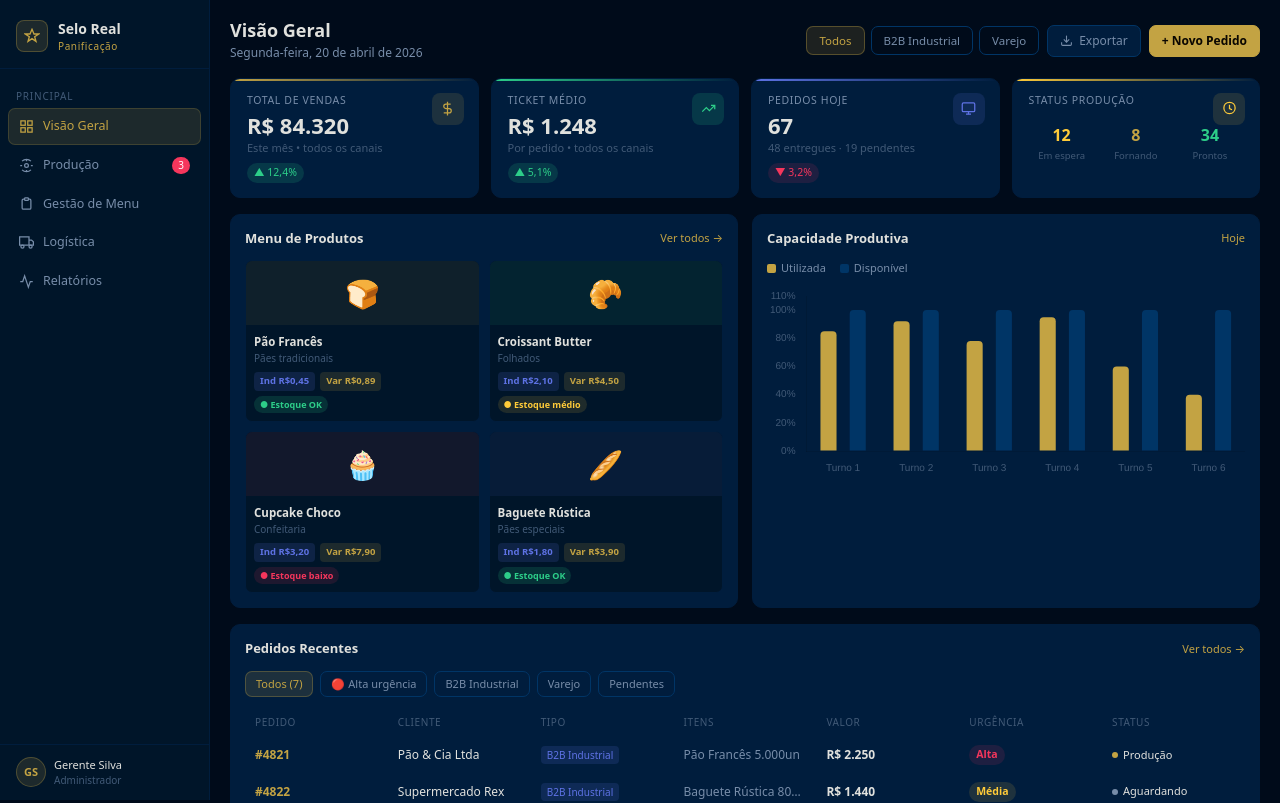
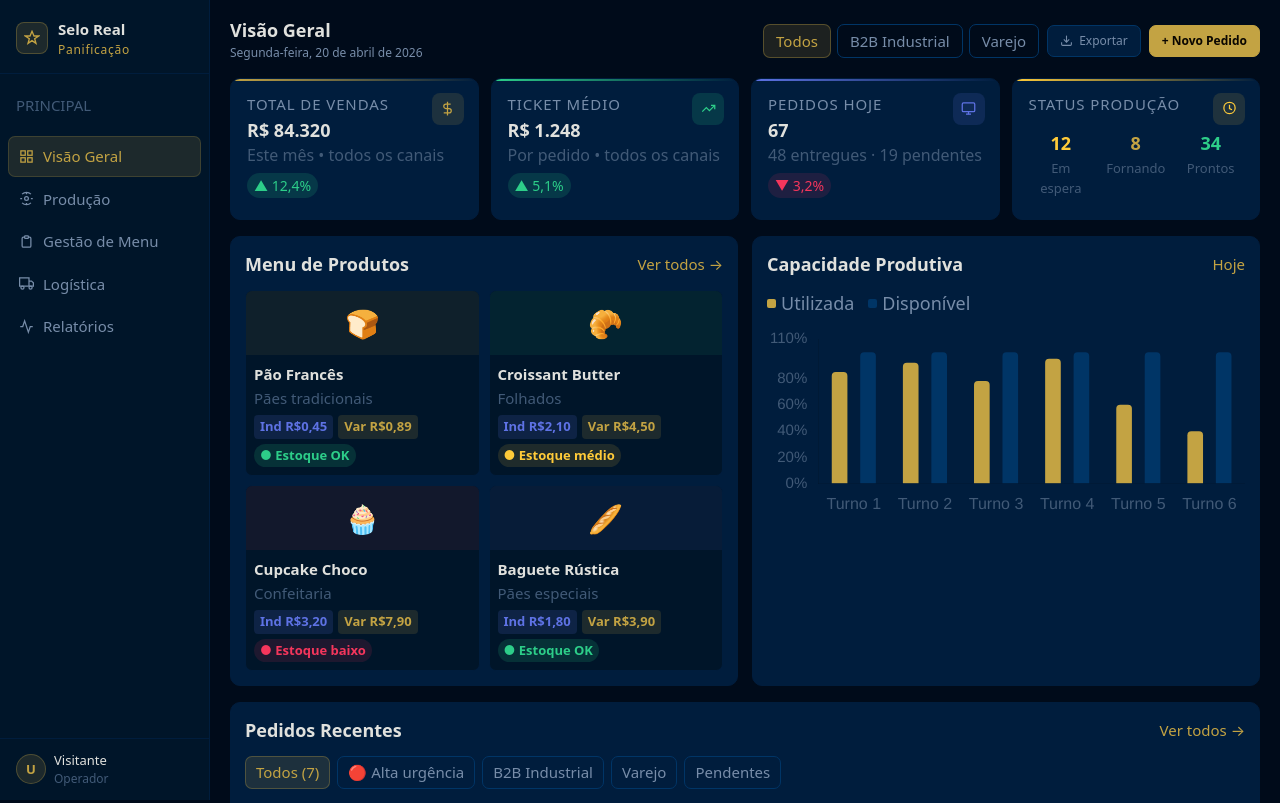
Before and after one commit to LaizaCristina-wd/cardapio-vue2, a Vue app: page /dashboard in a window 1280 px wide. Shown: the top 803 px of the page. Built offline with nearby package versions, Linux system fonts and the light colour scheme.

Commit message:
Ancorando login ao navbar e melhorando os detalhes do design

```diff
--- a/src/components/NavBar.vue
+++ b/src/components/NavBar.vue
@@ -53,6 +53,7 @@ function navTo(key) {
     <nav class="sb-nav">
       <p class="sb-section">Principal</p>
 
+
       <button
         v-for="item in navItems"
         :key="item.key"
@@ -60,6 +61,12 @@ function navTo(key) {
         :class="{ active: activeNav === item.key }"
         @click="navTo(item.key)"
       >
+       <svg v-if="item.key === 'overview'"   viewBox="0 0 24 24" fill="none" stroke="currentColor" stroke-width="2"><rect x="3" y="3" width="7" height="7"/><rect x="14" y="3" width="7" height="7"/><rect x="3" y="14" width="7" height="7"/><rect x="14" y="14" width="7" height="7"/></svg>
+          <svg v-if="item.key === 'producao'"   viewBox="0 0 24 24" fill="none" stroke="currentColor" stroke-width="2"><circle cx="12" cy="12" r="3"/><path d="M19.07 4.93a10 10 0 0 0-14.14 0M4.93 19.07a10 10 0 0 0 14.14 0"/><path d="M12 2v3M12 19v3M2 12h3M19 12h3"/></svg>
+          <svg v-if="item.key === 'menu'"       viewBox="0 0 24 24" fill="none" stroke="currentColor" stroke-width="2"><path d="M9 5H7a2 2 0 0 0-2 2v12a2 2 0 0 0 2 2h10a2 2 0 0 0 2-2V7a2 2 0 0 0-2-2h-2"/><rect x="9" y="3" width="6" height="4" rx="1"/></svg>
+          <svg v-if="item.key === 'logistica'"  viewBox="0 0 24 24" fill="none" stroke="currentColor" stroke-width="2"><path d="M1 3h15v13H1zM16 8h4l3 3v5h-7V8z"/><circle cx="5.5" cy="18.5" r="2.5"/><circle cx="18.5" cy="18.5" r="2.5"/></svg>
+          <svg v-if="item.key === 'relatorios'" viewBox="0 0 24 24" fill="none" stroke="currentColor" stroke-width="2"><polyline points="22 12 18 12 15 21 9 3 6 12 2 12"/></svg>
+
         {{ item.label }}
       </button>
     </nav>
@@ -83,6 +90,7 @@ function navTo(key) {
 
   </aside>
 </template>
+
 <style scoped>
 .db-sidebar {
   width: 210px;
@@ -91,7 +99,10 @@ function navTo(key) {
   border-right: 1px solid var(--pn-border-soft);
   display: flex;
   flex-direction: column;
+  position: sticky;
+  top: 0;
   height: 100vh;
+  overflow-y: auto;
 }
 
 .sb-logo {
@@ -103,39 +114,50 @@ function navTo(key) {
 }
 
 .sb-logo-icon {
-  width: 32px;
-  height: 32px;
+  width: 32px; height: 32px;
   border-radius: 8px;
   background: var(--pn-orange-soft);
-  display: flex;
-  align-items: center;
-  justify-content: center;
+  border: 1px solid rgba(195,163,67,.3);
+  display: flex; align-items: center; justify-content: center;
+  flex-shrink: 0;
 }
+.sb-brand { font-size: 15px; font-weight: 600; color: var(--pn-text); }
+.sb-sub   { font-size: 12px; color: var(--pn-orange); letter-spacing: .06em; }
 
-.sb-brand { font-size: 14px; font-weight: 600; }
-.sb-sub { font-size: 10px; color: var(--pn-orange); }
 
 .sb-nav { padding: 10px 8px; flex: 1; }
 
 .sb-section {
-  font-size: 10px;
+  font-size: 15px;
   color: var(--pn-text-dim);
   text-transform: uppercase;
   padding: 10px 8px 4px;
 }
 
 .sb-item {
+  display: flex;
+  align-items: center;
+  gap: 9px;
   width: 100%;
   padding: 8px 10px;
   border-radius: 7px;
+  border: 1px solid transparent;
   background: transparent;
-  border: none;
   color: var(--pn-text-muted);
+  font-size: 15px;
+  cursor: pointer;
   text-align: left;
-  cursor: pointer;
-  transition: 0.2s;
+  transition: all .15s;
+  margin-bottom: 2px;
 }
 
+.sb-item svg { width: 15px; height: 15px; flex-shrink: 0; }
+.sb-item:hover { background: var(--pn-panel); color: var(--pn-text); }
+.sb-item.active {
+  background: var(--pn-orange-soft);
+  border-color: rgba(195,163,67,.2);
+  color: var(--pn-orange);
+}
 .sb-item:hover {
   background: var(--pn-panel);
   color: var(--pn-text);
@@ -146,6 +168,15 @@ function navTo(key) {
   color: var(--pn-orange);
 }
 
+.sb-badge {
+  margin-left: auto;
+  background: var(--pn-red);
+  color: #fff;
+  font-size: 12px;
+  padding: 1px 6px;
+  border-radius: 99px;
+}
+
 .sb-footer {
   display: flex;
   align-items: center;
@@ -154,15 +185,26 @@ function navTo(key) {
   border-top: 1px solid var(--pn-border-soft);
 }
 
+.sb-footer {
+  display: flex;
+  align-items: center;
+  gap: 8px;
+  padding: 12px 16px;
+  border-top: 1px solid var(--pn-border-soft);
+}
+
+.sb-user-name { font-size: 13px; font-weight: 500; color: var(--pn-text); }
+.sb-user-role { font-size: 12px; color: var(--pn-text-dim); }
+
+
 .sb-avatar {
-  width: 30px;
-  height: 30px;
+  width: 30px; height: 30px;
   border-radius: 50%;
   background: var(--pn-orange-soft);
-  display: flex;
-  align-items: center;
-  justify-content: center;
-  font-size: 11px;
+  border: 1px solid rgba(195,163,67,.3);
+  display: flex; align-items: center; justify-content: center;
+  font-size: 13px; color: var(--pn-orange); font-weight: 600;
+  flex-shrink: 0;
 }
 
 </style>
--- a/src/main.js
+++ b/src/main.js
@@ -6,6 +6,7 @@ import router from './router'
 import './assets/theme.css'
 import store from './store'
 
+store.dispatch('auth/initAuth')
 createApp(App)
 .use(router)
 .use(store)
--- a/src/views/DashboardView.vue
+++ b/src/views/DashboardView.vue
@@ -5,6 +5,7 @@
 import { ref, computed, onMounted } from 'vue'
 import { useStore } from 'vuex'
 import { useRouter } from 'vue-router'
+import sidebar from '../components/NavBar.vue'
 
 // Recharts equivalente para Vue → use vue-chartjs
 import { Bar } from 'vue-chartjs'
@@ -92,8 +93,8 @@ const chartOptions = ref({
     tooltip: { callbacks: { label: ctx => `${ctx.dataset.label}: ${ctx.parsed.y}%` } },
   },
   scales: {
-    x: { ticks: { color: '#415a77', font: { size: 10 } }, grid: { color: '#001d3d' } },
-    y: { min: 0, max: 110, ticks: { color: '#415a77', font: { size: 10 }, callback: v => v + '%' }, grid: { color: '#001d3d' } },
+    x: { ticks: { color: '#415a77', font: { size: 16 } }, grid: { color: '#001d3d' } },
+    y: { min: 0, max: 110, ticks: { color: '#415a77', font: { size: 15 }, callback: v => v + '%' }, grid: { color: '#001d3d' } },
   },
 })
 
@@ -153,57 +154,10 @@ onMounted(() => {
 <template>
   <div class="db-root">
 
-    <!-- ══════ SIDEBAR ══════ -->
-    <aside class="db-sidebar">
+    <sidebar />
 
-      <div class="sb-logo">
-        <div class="sb-logo-icon">
-          <svg width="16" height="16" viewBox="0 0 24 24" fill="none" stroke="#c3a343" stroke-width="2">
-            <path d="M12 2l3 7h7l-6 4 2 7-6-4-6 4 2-7-6-4h7z"/>
-          </svg>
-        </div>
-        <div>
-          <div class="sb-brand">Selo Real</div>
-          <div class="sb-sub">Panificação</div>
-        </div>
-      </div>
-
-      <nav class="sb-nav">
-        <p class="sb-section">Principal</p>
-
-        <button
-          v-for="item in navItems"
-          :key="item.key"
-          class="sb-item"
-          :class="{ active: activeNav === item.key }"
-          @click="navTo(item.key)"
-        >
-          <!-- Ícones inline por item -->
-          <svg v-if="item.key === 'overview'"   viewBox="0 0 24 24" fill="none" stroke="currentColor" stroke-width="2"><rect x="3" y="3" width="7" height="7"/><rect x="14" y="3" width="7" height="7"/><rect x="3" y="14" width="7" height="7"/><rect x="14" y="14" width="7" height="7"/></svg>
-          <svg v-if="item.key === 'producao'"   viewBox="0 0 24 24" fill="none" stroke="currentColor" stroke-width="2"><circle cx="12" cy="12" r="3"/><path d="M19.07 4.93a10 10 0 0 0-14.14 0M4.93 19.07a10 10 0 0 0 14.14 0"/><path d="M12 2v3M12 19v3M2 12h3M19 12h3"/></svg>
-          <svg v-if="item.key === 'menu'"       viewBox="0 0 24 24" fill="none" stroke="currentColor" stroke-width="2"><path d="M9 5H7a2 2 0 0 0-2 2v12a2 2 0 0 0 2 2h10a2 2 0 0 0 2-2V7a2 2 0 0 0-2-2h-2"/><rect x="9" y="3" width="6" height="4" rx="1"/></svg>
-          <svg v-if="item.key === 'logistica'"  viewBox="0 0 24 24" fill="none" stroke="currentColor" stroke-width="2"><path d="M1 3h15v13H1zM16 8h4l3 3v5h-7V8z"/><circle cx="5.5" cy="18.5" r="2.5"/><circle cx="18.5" cy="18.5" r="2.5"/></svg>
-          <svg v-if="item.key === 'relatorios'" viewBox="0 0 24 24" fill="none" stroke="currentColor" stroke-width="2"><polyline points="22 12 18 12 15 21 9 3 6 12 2 12"/></svg>
-
-          {{ item.label }}
-          <span v-if="item.badge" class="sb-badge">{{ item.badge }}</span>
-        </button>
-      </nav>
-
-      <div class="sb-footer">
-        <div class="sb-avatar">GS</div>
-        <div>
-          <div class="sb-user-name">Gerente Silva</div>
-          <div class="sb-user-role">Administrador</div>
-        </div>
-      </div>
-
-    </aside>
-
-    <!-- ══════ MAIN ══════ -->
     <main class="db-main">
 
-      <!-- TOPBAR -->
       <div class="db-topbar">
         <div>
           <h1 class="db-page-title">Visão Geral</h1>
@@ -289,7 +243,6 @@ onMounted(() => {
 
       <!-- MID ROW -->
       <div class="mid-row">
-
         <!-- CARDS PRODUTOS -->
         <div class="card-box">
           <div class="box-header">
@@ -418,99 +371,6 @@ onMounted(() => {
 }
 
 /* ════════════════════════════
-   SIDEBAR
-════════════════════════════ */
-.db-sidebar {
-  width: 210px;
-  min-width: 210px;
-  background: var(--pn-bg-2);
-  border-right: 1px solid var(--pn-border-soft);
-  display: flex;
-  flex-direction: column;
-  position: sticky;
-  top: 0;
-  height: 100vh;
-  overflow-y: auto;
-}
-
-.sb-logo {
-  display: flex;
-  align-items: center;
-  gap: 10px;
-  padding: 18px 16px 14px;
-  border-bottom: 1px solid var(--pn-border-soft);
-}
-.sb-logo-icon {
-  width: 32px; height: 32px;
-  border-radius: 8px;
-  background: var(--pn-orange-soft);
-  border: 1px solid rgba(195,163,67,.3);
-  display: flex; align-items: center; justify-content: center;
-  flex-shrink: 0;
-}
-.sb-brand { font-size: 14px; font-weight: 600; color: var(--pn-text); }
-.sb-sub   { font-size: 10px; color: var(--pn-orange); letter-spacing: .06em; }
-
-.sb-nav { padding: 10px 8px; flex: 1; }
-.sb-section {
-  font-size: 10px;
-  color: var(--pn-text-dim);
-  text-transform: uppercase;
-  letter-spacing: .08em;
-  padding: 10px 8px 4px;
-}
-.sb-item {
-  display: flex;
-  align-items: center;
-  gap: 9px;
-  width: 100%;
-  padding: 8px 10px;
-  border-radius: 7px;
-  border: 1px solid transparent;
-  background: transparent;
-  color: var(--pn-text-muted);
-  font-size: 12.5px;
-  cursor: pointer;
-  text-align: left;
-  transition: all .15s;
-  margin-bottom: 2px;
-}
-.sb-item svg { width: 15px; height: 15px; flex-shrink: 0; }
-.sb-item:hover { background: var(--pn-panel); color: var(--pn-text); }
-.sb-item.active {
-  background: var(--pn-orange-soft);
-  border-color: rgba(195,163,67,.2);
-  color: var(--pn-orange);
-}
-.sb-badge {
-  margin-left: auto;
-  background: var(--pn-red);
-  color: #fff;
-  font-size: 10px;
-  padding: 1px 6px;
-  border-radius: 99px;
-}
-
-.sb-footer {
-  display: flex;
-  align-items: center;
-  gap: 8px;
-  padding: 12px 16px;
-  border-top: 1px solid var(--pn-border-soft);
-}
-.sb-avatar {
-  width: 30px; height: 30px;
-  border-radius: 50%;
-  background: var(--pn-orange-soft);
-  border: 1px solid rgba(195,163,67,.3);
-  display: flex; align-items: center; justify-content: center;
-  font-size: 11px; color: var(--pn-orange); font-weight: 600;
-  flex-shrink: 0;
-}
-.sb-user-name { font-size: 11px; font-weight: 500; color: var(--pn-text); }
-.sb-user-role { font-size: 10px; color: var(--pn-text-dim); }
-
-/* ════════════════════════════
    MAIN
 ════════════════════════════ */
 .db-main {
@@ -546,7 +406,7 @@ onMounted(() => {
   border: 1px solid var(--pn-border);
   background: transparent;
   color: var(--pn-text-muted);
-  font-size: 11.5px;
+  font-size: 15px;
   cursor: pointer;
   transition: all .15s;
 }
@@ -615,20 +475,20 @@ onMounted(() => {
 .kpi-icon--yellow { background: rgba(255,203,57,.12);  color: var(--pn-yellow); }
 
 .kpi-label {
-  font-size: 10.5px;
+  font-size: 15px;
   color: var(--pn-text-muted);
   text-transform: uppercase;
   letter-spacing: .06em;
   margin-bottom: 6px;
 }
-.kpi-value { font-size: 22px; font-weight: 600; color: var(--pn-text); line-height: 1; }
-.kpi-sub   { font-size: 11px; color: var(--pn-text-dim); margin-top: 4px; }
+.kpi-value { font-size: 18px; font-weight: 600; color: var(--pn-text); line-height: 1; }
+.kpi-sub   { font-size: 16px; color: var(--pn-text-dim); margin-top: 4px; }
 
 .kpi-badge {
   display: inline-flex;
   align-items: center;
   gap: 3px;
-  font-size: 10.5px;
+  font-size: 14px;
   padding: 2px 7px;
   border-radius: 99px;
   margin-top: 6px;
@@ -644,8 +504,8 @@ onMounted(() => {
   border-radius: 6px;
   border: 1px solid var(--pn-border-soft);
 }
-.ps-num { font-size: 16px; font-weight: 600; }
-.ps-lbl { font-size: 9.5px; color: var(--pn-text-dim); margin-top: 2px; }
+.ps-num { font-size: 18px; font-weight: 600; }
+.ps-lbl { font-size: 13px; color: var(--pn-text-dim); margin-top: 2px; }
 .ps-wait .ps-num { color: var(--pn-yellow); }
 .ps-bake .ps-num { color: var(--pn-orange); }
 .ps-done .ps-num { color: var(--pn-green); }
@@ -670,8 +530,8 @@ onMounted(() => {
   justify-content: space-between;
   margin-bottom: 12px;
 }
-.box-title  { font-size: 13px; font-weight: 600; color: var(--pn-text); }
-.box-action { font-size: 11px; color: var(--pn-orange); cursor: pointer; }
+.box-title  { font-size: 18px; font-weight: 600; color: var(--pn-text); }
+.box-action { font-size: 15px; color: var(--pn-orange); cursor: pointer; }
 
 /* ── PRODUTOS ── */
 .prod-grid {
@@ -696,14 +556,14 @@ onMounted(() => {
 .prod-img--bf { background: rgba(94,114,228,.08); }
 
 .prod-body  { padding: 8px; }
-.prod-name  { font-size: 11.5px; font-weight: 600; color: var(--pn-text); white-space: nowrap; overflow: hidden; text-overflow: ellipsis; }
-.prod-cat   { font-size: 10px; color: var(--pn-text-dim); margin-top: 1px; }
+.prod-name  { font-size: 15px; font-weight: 600; color: var(--pn-text); white-space: nowrap; overflow: hidden; text-overflow: ellipsis; }
+.prod-cat   { font-size: 15px; color: var(--pn-text-dim); margin-top: 1px; }
 .prod-prices{ display: flex; gap: 5px; margin-top: 6px; flex-wrap: wrap; }
-.price-pill { font-size: 9.5px; padding: 2px 6px; border-radius: 4px; font-weight: 600; }
+.price-pill { font-size: 13px; padding: 2px 6px; border-radius: 4px; font-weight: 600; }
 .price-pill--ind { background: rgba(94,114,228,.15); color: var(--pn-blue); }
 .price-pill--var { background: var(--pn-orange-soft); color: var(--pn-orange); }
 
-.stock-badge { display: inline-block; font-size: 9px; padding: 2px 6px; border-radius: 99px; margin-top: 5px; font-weight: 600; }
+.stock-badge { display: inline-block; font-size: 13px; padding: 2px 6px; border-radius: 99px; margin-top: 5px; font-weight: 600; }
 .stock-badge--ok  { background: var(--pn-green-soft);    color: var(--pn-green); }
 .stock-badge--mid { background: rgba(255,203,57,.12);     color: var(--pn-yellow); }
 .stock-badge--low { background: rgba(245,54,92,.12);      color: var(--pn-red); }
@@ -718,7 +578,7 @@ onMounted(() => {
   display: flex;
   align-items: center;
   gap: 5px;
-  font-size: 11px;
+  font-size: 18px;
   color: var(--pn-text-muted);
 }
 .leg-dot { width: 9px; height: 9px; border-radius: 2px; }
@@ -737,7 +597,7 @@ onMounted(() => {
   border: 1px solid var(--pn-border);
   background: transparent;
   color: var(--pn-text-muted);
-  font-size: 11px;
+  font-size: 15px;
   cursor: pointer;
   transition: all .15s;
 }
@@ -753,7 +613,7 @@ onMounted(() => {
   table-layout: fixed;
 }
 .db-table th {
-  font-size: 10px;
+  font-size: 13px;
   color: var(--pn-text-dim);
   text-transform: uppercase;
   letter-spacing: .06em;
@@ -766,7 +626,7 @@ onMounted(() => {
 .db-table td {
   padding: 8px 10px;
   border-bottom: 1px solid var(--pn-border-soft);
-  font-size: 12px;
+  font-size: 14px;
   color: var(--pn-text);
   white-space: nowrap;
   overflow: hidden;
@@ -782,7 +642,7 @@ onMounted(() => {
 .urg {
   display: inline-flex;
   align-items: center;
-  font-size: 10.5px;
+  font-size: 12px;
   padding: 2px 7px;
   border-radius: 99px;
   font-weight: 600;
@@ -792,7 +652,7 @@ onMounted(() => {
 .urg--baixa { background: var(--pn-green-soft);   color: var(--pn-green); }
 
 .cli-type {
-  font-size: 10px;
+  font-size: 12px;
   padding: 2px 6px;
   border-radius: 4px;
 }
@@ -803,7 +663,7 @@ onMounted(() => {
   display: flex;
   align-items: center;
   gap: 5px;
-  font-size: 11px;
+  font-size: 14px;
 }
 .ord-dot {
   width: 6px; height: 6px;
--- a/src/views/HomeView.vue
+++ b/src/views/HomeView.vue
@@ -277,7 +277,7 @@ function submit() {
 }
 
 .sr-mission {
-  font-size: 0.9rem;
+  font-size: 16px;
   line-height: 1.7;
   color: var(--pn-text-muted);
   text-align: center;
```
Also changed, not shown: src/store/modules/auth.js (+24 -7 lines).
